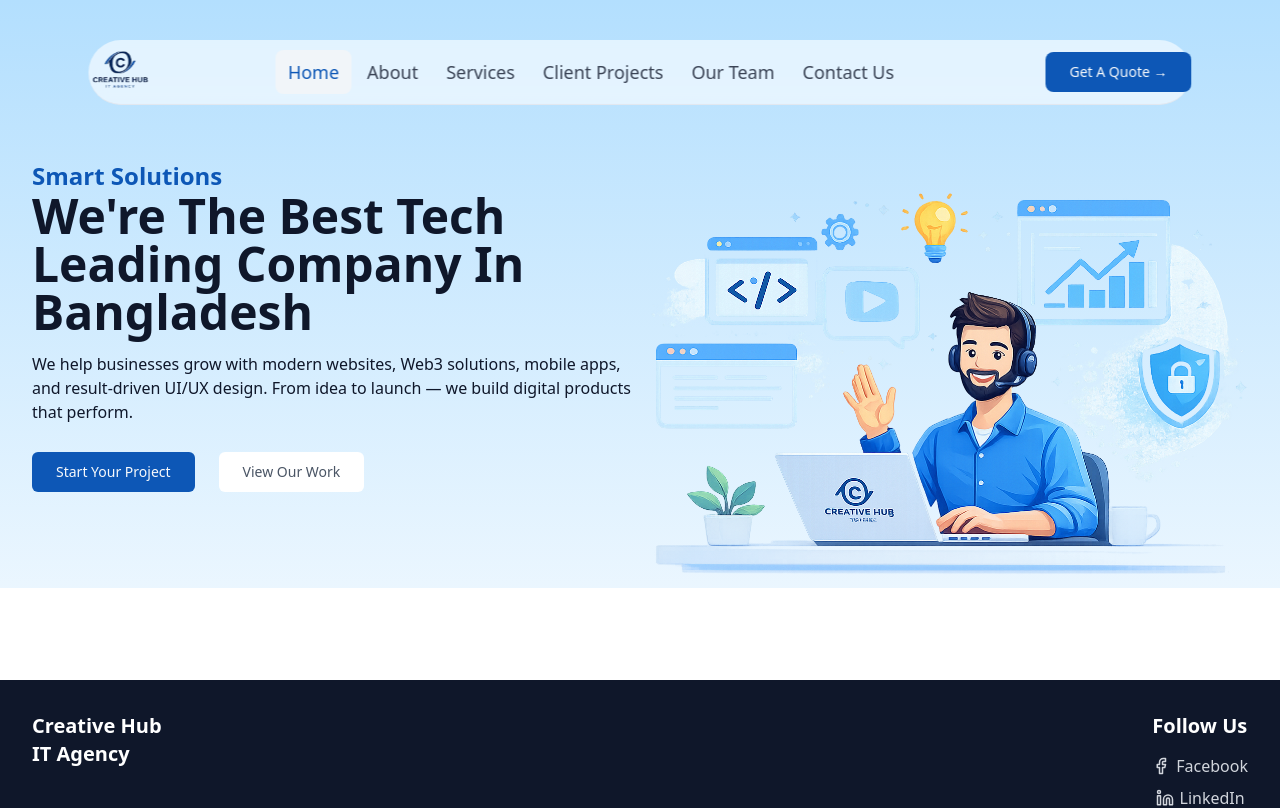
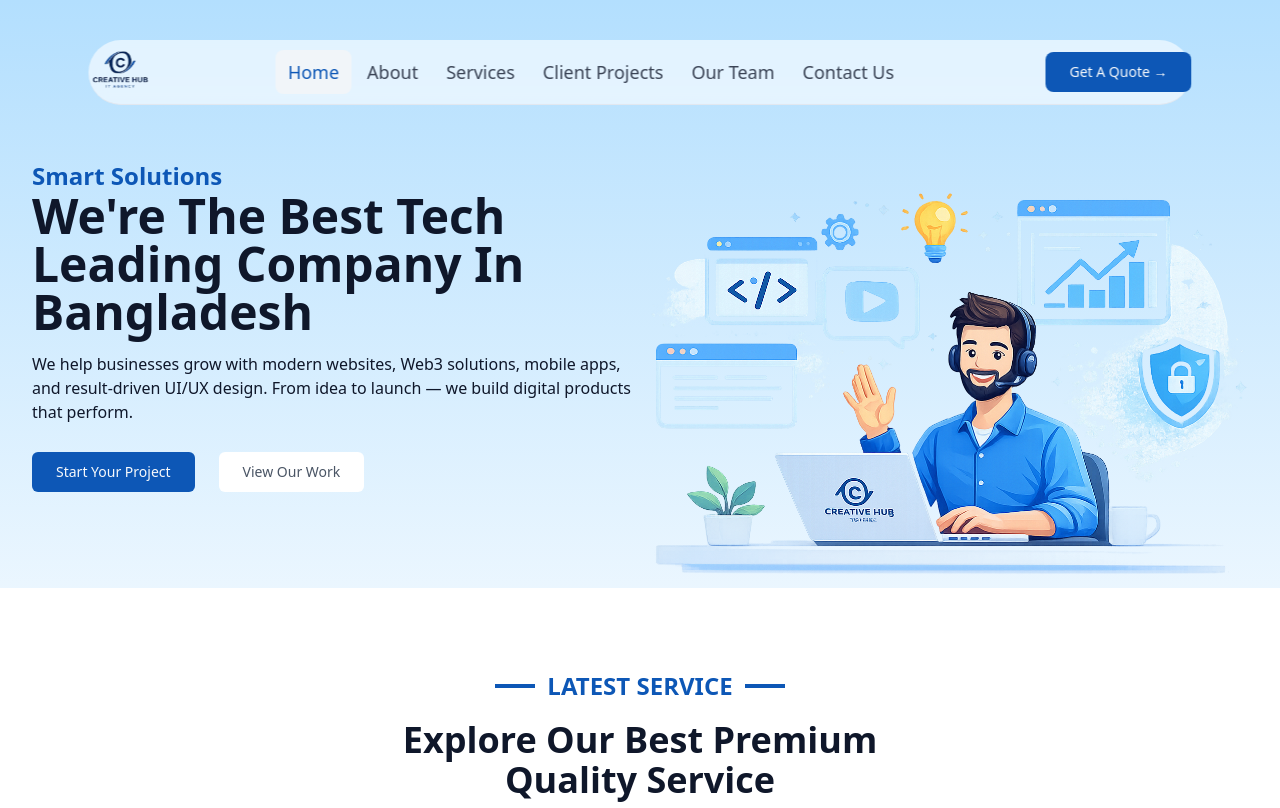
Before and after one commit to programmerrakibul/creative-hub-client, a Next.js app: page / in a window 1280 px wide. Shown: the top 808 px of the page. Built offline with nearby package versions, Linux system fonts and the light colour scheme.

Commit message:
Heading component added

```diff
--- a/src/app/page.jsx
+++ b/src/app/page.jsx
@@ -1,9 +1,11 @@
 import Banner from "@/components/sections/Banner";
+import Services from "@/components/sections/Services";
 
 const HomePage = () => {
   return (
     <>
       <Banner />
+      <Services />
     </>
   );
 };
--- /dev/null
+++ b/src/components/sections/Services.jsx
@@ -0,0 +1,19 @@
+import Container from "../ui/Container";
+import Heading from "../ui/Heading";
+
+const Services = () => {
+  return (
+    <>
+      <section>
+        <Container>
+          <Heading
+            h5="Latest service"
+            h3="Explore Our Best Premium Quality Service"
+          />
+        </Container>
+      </section>
+    </>
+  );
+};
+
+export default Services;
--- /dev/null
+++ b/src/components/ui/Heading.jsx
@@ -0,0 +1,20 @@
+const Heading = ({ h5 = "", h3 = "", align = "center" }) => {
+  return (
+    <>
+      <div
+        className={`space-y-4 font-semibold max-w-121.5 w-full mb-7 ${align === "center" ? "mx-auto text-center" : ""}`}
+      >
+        <h5
+          className={`text-2xl flex items-center gap-3 py-0.5 ${align === "center" ? "justify-center" : ""}`}
+        >
+          {align !== "start" && <span className="w-10 h-1 bg-primary" />}
+          <span className="text-primary uppercase">{h5}</span>
+          <span className="w-10 h-1 bg-primary" />
+        </h5>
+        <h3 className="text-4xl">{h3}</h3>
+      </div>
+    </>
+  );
+};
+
+export default Heading;
--- /dev/null
+++ b/src/components/ui/badge.jsx
@@ -0,0 +1,46 @@
+import * as React from "react"
+import { cva } from "class-variance-authority";
+import { Slot } from "radix-ui"
+
+import { cn } from "@/lib/utils"
+
+const badgeVariants = cva(
+  "inline-flex items-center justify-center rounded-full border border-transparent px-2 py-0.5 text-xs font-medium w-fit whitespace-nowrap shrink-0 [&>svg]:size-3 gap-1 [&>svg]:pointer-events-none focus-visible:border-ring focus-visible:ring-ring/50 focus-visible:ring-[3px] aria-invalid:ring-destructive/20 dark:aria-invalid:ring-destructive/40 aria-invalid:border-destructive transition-[color,box-shadow] overflow-hidden",
+  {
+    variants: {
+      variant: {
+        default: "bg-primary text-primary-foreground [a&]:hover:bg-primary/90",
+        secondary:
+          "bg-secondary text-secondary-foreground [a&]:hover:bg-secondary/90",
+        destructive:
+          "bg-destructive text-white [a&]:hover:bg-destructive/90 focus-visible:ring-destructive/20 dark:focus-visible:ring-destructive/40 dark:bg-destructive/60",
+        outline:
+          "border-border text-foreground [a&]:hover:bg-accent [a&]:hover:text-accent-foreground",
+        ghost: "[a&]:hover:bg-accent [a&]:hover:text-accent-foreground",
+        link: "text-primary underline-offset-4 [a&]:hover:underline",
+      },
+    },
+    defaultVariants: {
+      variant: "default",
+    },
+  }
+)
+
+function Badge({
+  className,
+  variant = "default",
+  asChild = false,
+  ...props
+}) {
+  const Comp = asChild ? Slot.Root : "span"
+
+  return (
+    <Comp
+      data-slot="badge"
+      data-variant={variant}
+      className={cn(badgeVariants({ variant }), className)}
+      {...props} />
+  );
+}
+
+export { Badge, badgeVariants }
```
